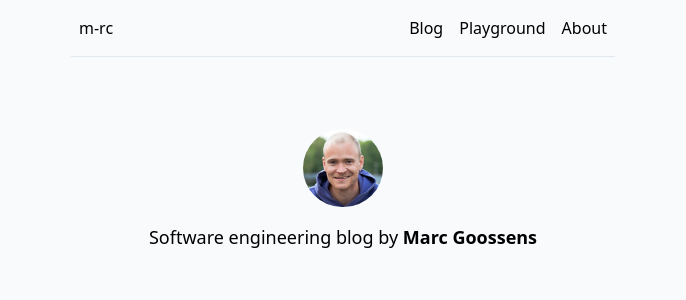
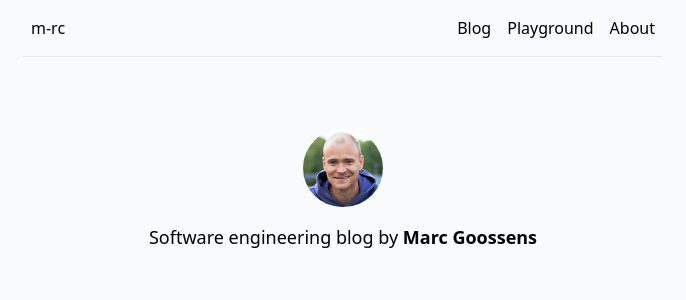
Before and after one commit to m-goos/m-rc, a Next.js app: page / in a window 1280 px wide. Shown: the top 300 px of the page, without its empty margins (297-983 px from the left). Built offline with nearby package versions, Linux system fonts and the light colour scheme.

Commit message:
feat(layout): make top-level layout slightly wider, from xl to 2xl
The layout was a bit squished, as in, not wide enough; already on laptop screens. This small tweak
allows the website to be a little wider, which is better when reading blog posts on laptop screens.

```diff
--- a/app/layout.tsx
+++ b/app/layout.tsx
@@ -13,7 +13,7 @@ export default function RootLayout({
       <body>
         <div className="flex flex-col items-center min-h-screen bg-slate-50">
           {/* this container sets a flexible max width that's always maxed out */}
-          <div className="flex grow max-w-xl w-full">
+          <div className="flex grow max-w-2xl w-full">
             {/* provide padding and keep blogs constrained to 100% width */}
             <div className="flex flex-col w-full px-4">
               <Nav />
```
